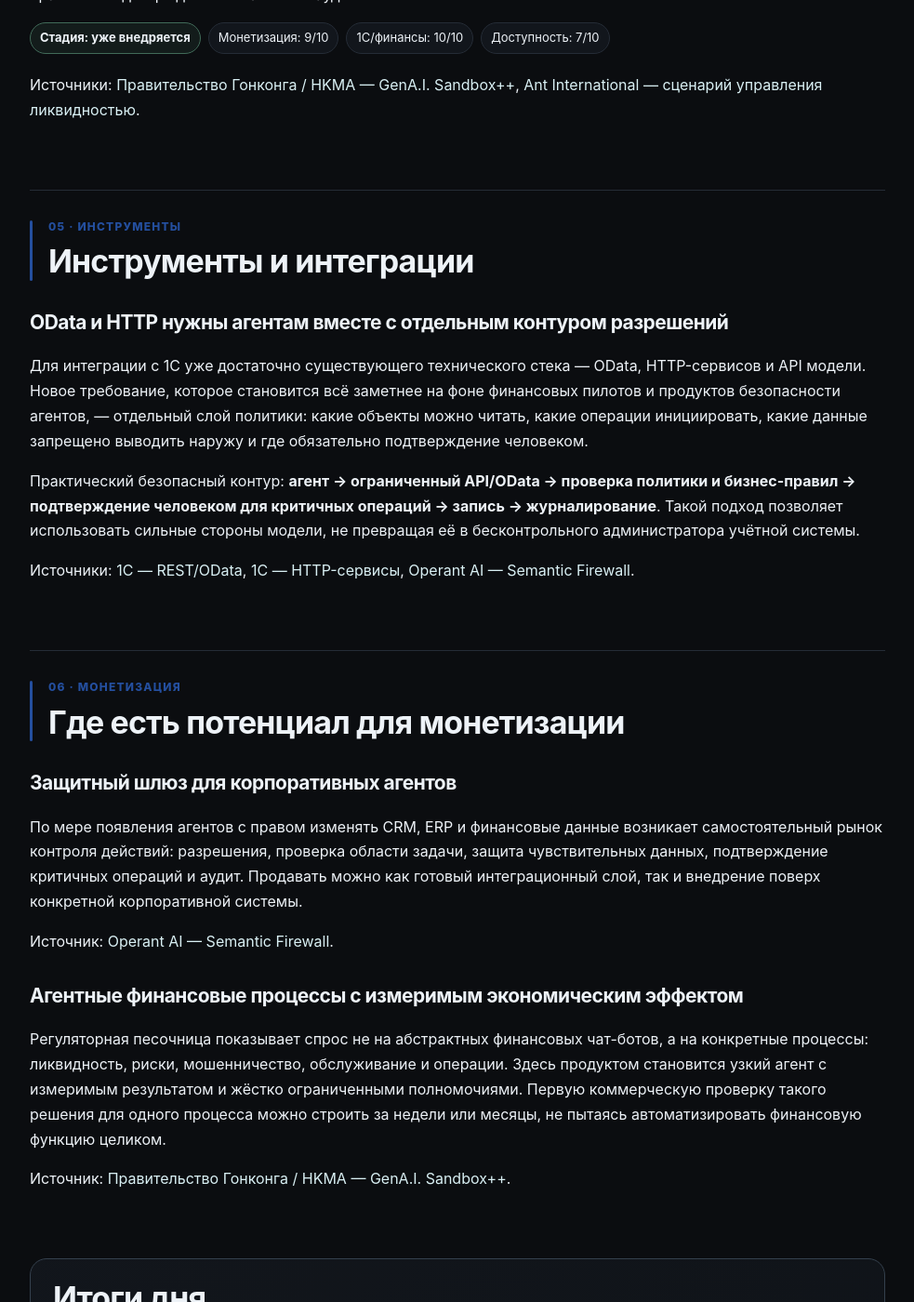
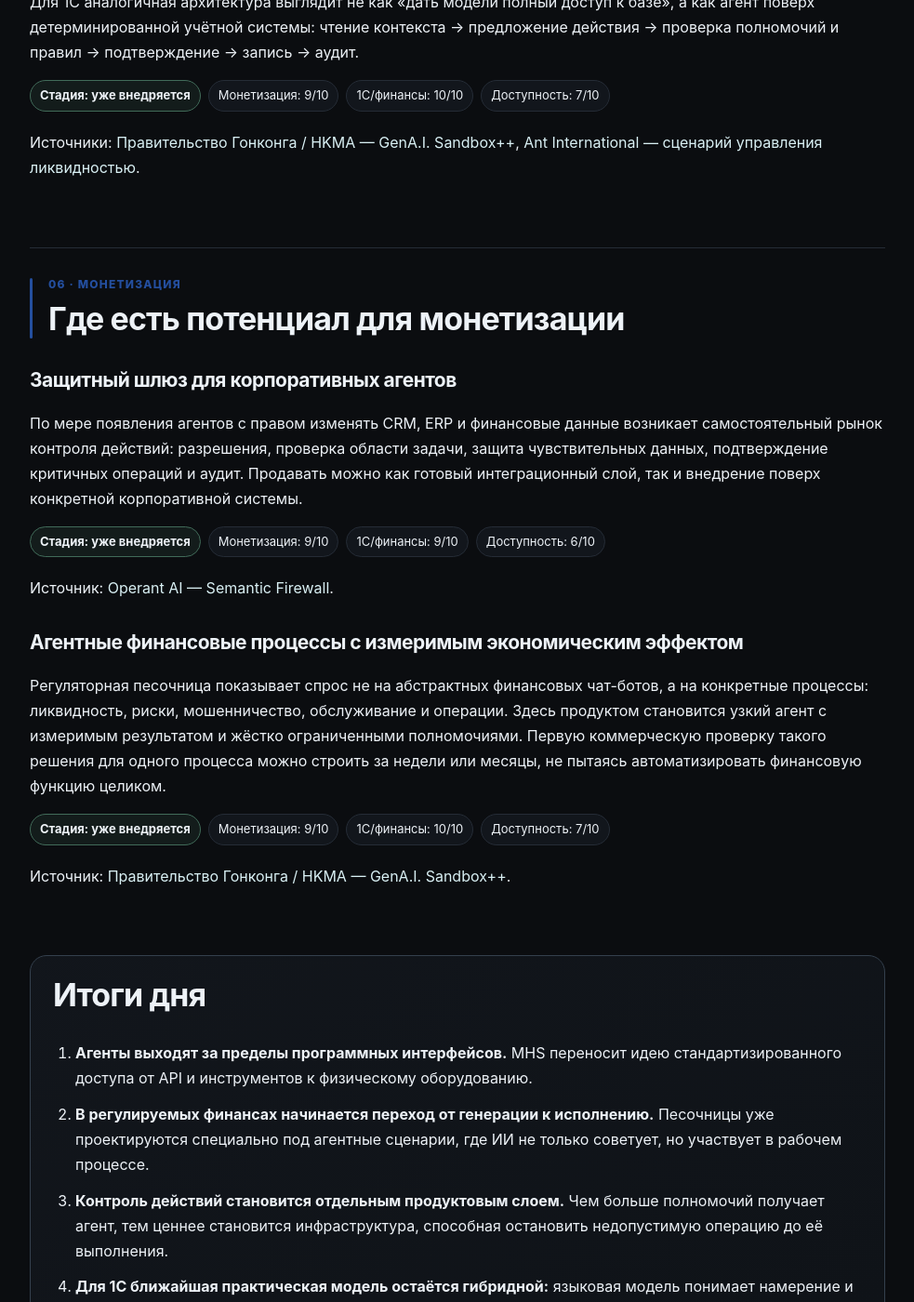
Before and after one commit to DmitryCarni/ai-news-by-carni, a Jekyll site: the page built from daily/2026-08-27.md, in a window 1280 px wide and 1400 px high, scrolled down 3423 px. Shown: the whole window at 93% size, without its empty margins (148-1131 px from the left). Built offline with Jekyll 4.4.1, drawn with Linux system fonts in a browser that asks for light colours; some of the changed text lies outside the part shown.

Commit message:
Make report scoring consistent

```diff
--- a/daily/2026-08-27.md
+++ b/daily/2026-08-27.md
@@ -14,15 +14,14 @@ permalink: /daily/2026-08-27/
 
 <div class="report-nav">
 <a href="#fundamental">Фундаментальные тренды</a>
-<a href="#applied">Прикладные направления</a>
-<a href="#stack">Технологический стек</a>
-<a href="#finance">1С, Финансы</a>
-<a href="#finance-tools">AI-инструменты</a>
+<a href="#applied">Продукты</a>
+<a href="#stack">Архитектура и технологии</a>
+<a href="#finance">Финансы</a>
 <a href="#monetization">Монетизация</a>
 <a href="#conclusions">Итоги дня</a>
 </div>
 
-## Фундаментальные тренды AI-отрасли {#fundamental}
+## Фундаментальные тренды {#fundamental}
 
 ### Anthropic переносит агентный интерфейс из программ в физическое оборудование
 
@@ -30,14 +29,14 @@ Anthropic представила исследовательскую версию
 
 Смысл шире лабораторной автоматизации. После стандартизации доступа агентов к программным инструментам через MCP появляется аналогичный слой для физического мира: модель получает не только данные и API, но и контролируемый способ воздействовать на реальное оборудование.
 
+Что можно внедрять: агентные контуры для лабораторий и производства, интеграцию оборудования, контроль действий и специализированные отраслевые решения. Реалистичный горизонт коммерческой проверки — месяцы для узкого сценария после появления доступа к стандарту и совместимому оборудованию.
+
 <div class="score">
 <span class="pill stage stage-promising">Стадия: перспективно</span>
 <span class="pill">Монетизация: 9/10</span>
 <span class="pill">1С/финансы: 2/10</span>
 <span class="pill">Доступность: 2/10</span>
 </div>
-
-Что можно внедрять: агентные контуры для лабораторий и производства, интеграцию оборудования, контроль действий и специализированные отраслевые решения. Реалистичный горизонт коммерческой проверки — месяцы для узкого сценария после появления доступа к стандарту и совместимому оборудованию.
 
 Источники: [Model Hardware Standard — официальный сайт](https://modelhardwarestandard.com/), [Reuters — запуск MHS](https://www.reuters.com/technology/anthropic-unveils-new-framework-allowing-ai-agents-operate-physical-devices-2026-08-27/).
 
@@ -56,7 +55,7 @@ Anthropic представила исследовательскую версию
 
 Источник: [Правительство Гонконга / HKMA — первый набор GenA.I. Sandbox++](https://www.info.gov.hk/gia/general/202608/27/P2026082600563.htm).
 
-## Прикладные направления AI-отрасли {#applied}
+## Где ИИ становится продуктом {#applied}
 
 ### Агентная автоматизация получает отдельный рынок защитного слоя
 
@@ -64,14 +63,14 @@ Operant AI 27 августа представила Semantic Firewall — сло
 
 По мере того как агенты получают право менять записи, запускать код и работать с корпоративными системами, безопасность смещается от фильтрации текста к контролю **действия, области полномочий и движения данных**. Для корпоративного рынка это потенциально такой же обязательный слой, как права доступа и аудит в обычных информационных системах.
 
+Что можно продавать: шлюзы безопасности для агентных интеграций, контроль разрешённых операций, журналирование и политики доступа. Узкий MVP поверх существующих API возможен за недели; зрелый защитный контур требует существенно более серьёзной инженерии и испытаний.
+
 <div class="score">
 <span class="pill stage stage-live">Стадия: уже внедряется</span>
 <span class="pill">Монетизация: 9/10</span>
 <span class="pill">1С/финансы: 9/10</span>
 <span class="pill">Доступность: 6/10</span>
 </div>
-
-Что можно продавать: шлюзы безопасности для агентных интеграций, контроль разрешённых операций, журналирование и политики доступа. Узкий MVP поверх существующих API возможен за недели; зрелый защитный контур требует существенно более серьёзной инженерии и испытаний.
 
 Источник: [Operant AI — Semantic Firewall](https://www.globenewswire.com/news-release/2026/08/27/3351884/0/en/operant-ai-launches-semantic-firewall-to-enforce-ai-agent-intent-in-real-time.html).
 
@@ -88,7 +87,7 @@ Pollen Robotics, принадлежащая Hugging Face, показала **Mic
 
 Источники: [The Verge — Microduck](https://www.theverge.com/gadgets/985549/hugging-face-microduck-robot), [Axios — Microduck](https://www.axios.com/2026/08/27/hugging-face-debuts-microduck-a-399-robot).
 
-## Технологический стек AI {#stack}
+## Архитектура и технологии {#stack}
 
 ### MHS формирует аппаратный аналог MCP
 
@@ -96,15 +95,29 @@ Pollen Robotics, принадлежащая Hugging Face, показала **Mic
 
 Для разработчиков стоит следить не только за самим MHS, но и за тем, как в стандарте будут устроены разрешения, подтверждение опасных операций, телеметрия и аварийное прекращение действий. Именно эти механизмы определят пригодность подхода для производства.
 
+<div class="score">
+<span class="pill stage stage-promising">Стадия: перспективно</span>
+<span class="pill">Монетизация: 9/10</span>
+<span class="pill">1С/финансы: 2/10</span>
+<span class="pill">Доступность: 2/10</span>
+</div>
+
 Источник: [Model Hardware Standard](https://modelhardwarestandard.com/).
 
 ### Контроль агента становится частью архитектуры, а не внешним журналом
 
 Semantic Firewall иллюстрирует новый технический слой между моделью и инструментами: проверка происходит непосредственно перед исполнением вызова, команды или передачи данных. Для корпоративных систем это архитектурно важнее обычного постфактум-мониторинга — опасное действие должно быть остановлено до изменения данных.
 
+<div class="score">
+<span class="pill stage stage-live">Стадия: уже внедряется</span>
+<span class="pill">Монетизация: 9/10</span>
+<span class="pill">1С/финансы: 9/10</span>
+<span class="pill">Доступность: 6/10</span>
+</div>
+
 Источник: [Operant AI — описание Semantic Firewall](https://www.globenewswire.com/news-release/2026/08/27/3351884/0/en/operant-ai-launches-semantic-firewall-to-enforce-ai-agent-intent-in-real-time.html).
 
-## 1С, Финансы {#finance}
+## Финансы {#finance}
 
 ### Финансовый ИИ движется к управляемому исполнению в реальных процессах
 
@@ -121,27 +134,31 @@ GenA.I. Sandbox++ даёт особенно сильный сигнал для
 
 Источники: [Правительство Гонконга / HKMA — GenA.I. Sandbox++](https://www.info.gov.hk/gia/general/202608/27/P2026082600563.htm), [Ant International — сценарий управления ликвидностью](https://finance.yahoo.com/technology/ai/articles/ant-international-joins-hong-kong-100000607.html).
 
-## AI-инструменты для 1С и финансов {#finance-tools}
-
-### OData и HTTP нужны агентам вместе с отдельным контуром разрешений
-
-Для интеграции с 1С уже достаточно существующего технического стека — OData, HTTP-сервисов и API модели. Новое требование, которое становится всё заметнее на фоне финансовых пилотов и продуктов безопасности агентов, — отдельный слой политики: какие объекты можно читать, какие операции инициировать, какие данные запрещено выводить наружу и где обязательно подтверждение человеком.
-
-Практический безопасный контур: **агент → ограниченный API/OData → проверка политики и бизнес-правил → подтверждение человеком для критичных операций → запись → журналирование**. Такой подход позволяет использовать сильные стороны модели, не превращая её в бесконтрольного администратора учётной системы.
-
-Источники: [1С — REST/OData](https://v8.1c.ru/platforma/rest-interfeys/), [1С — HTTP-сервисы](https://v8.1c.ru/platforma/http-servisy/), [Operant AI — Semantic Firewall](https://www.globenewswire.com/news-release/2026/08/27/3351884/0/en/operant-ai-launches-semantic-firewall-to-enforce-ai-agent-intent-in-real-time.html).
-
 ## Где есть потенциал для монетизации {#monetization}
 
 ### Защитный шлюз для корпоративных агентов
 
 По мере появления агентов с правом изменять CRM, ERP и финансовые данные возникает самостоятельный рынок контроля действий: разрешения, проверка области задачи, защита чувствительных данных, подтверждение критичных операций и аудит. Продавать можно как готовый интеграционный слой, так и внедрение поверх конкретной корпоративной системы.
 
+<div class="score">
+<span class="pill stage stage-live">Стадия: уже внедряется</span>
+<span class="pill">Монетизация: 9/10</span>
+<span class="pill">1С/финансы: 9/10</span>
+<span class="pill">Доступность: 6/10</span>
+</div>
+
 Источник: [Operant AI — Semantic Firewall](https://www.globenewswire.com/news-release/2026/08/27/3351884/0/en/operant-ai-launches-semantic-firewall-to-enforce-ai-agent-intent-in-real-time.html).
 
 ### Агентные финансовые процессы с измеримым экономическим эффектом
 
 Регуляторная песочница показывает спрос не на абстрактных финансовых чат-ботов, а на конкретные процессы: ликвидность, риски, мошенничество, обслуживание и операции. Здесь продуктом становится узкий агент с измеримым результатом и жёстко ограниченными полномочиями. Первую коммерческую проверку такого решения для одного процесса можно строить за недели или месяцы, не пытаясь автоматизировать финансовую функцию целиком.
+
+<div class="score">
+<span class="pill stage stage-live">Стадия: уже внедряется</span>
+<span class="pill">Монетизация: 9/10</span>
+<span class="pill">1С/финансы: 10/10</span>
+<span class="pill">Доступность: 7/10</span>
+</div>
 
 Источник: [Правительство Гонконга / HKMA — GenA.I. Sandbox++](https://www.info.gov.hk/gia/general/202608/27/P2026082600563.htm).
 
```
